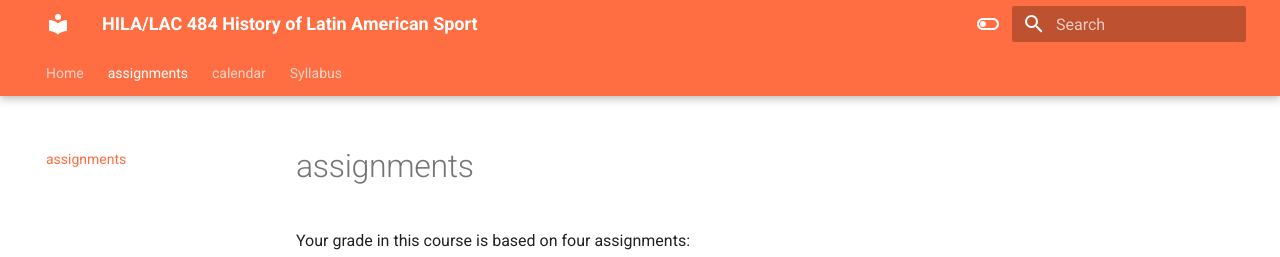
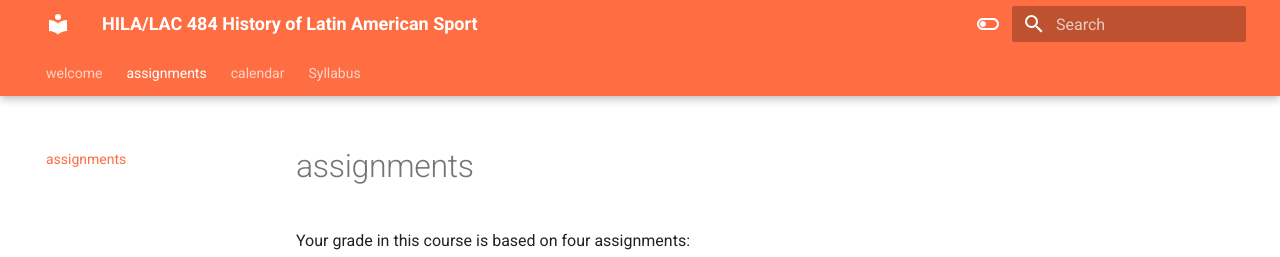
Before and after one commit to chadblack/2023SPORT, an MkDocs documentation site: the page built from docs/Assignments.md, in a window 1280 px wide. Shown: the top 257 px of the page. Built offline with MkDocs 1.6.1 and Material for MkDocs 9.7.7, drawn with Linux system fonts in a browser that asks for light colours.

Commit message:
homepage

```diff
--- a/docs/index.md
+++ b/docs/index.md
@@ -1 +1,6 @@
+---
+hide: toc
+title: welcome
+---
+
 ![[pele-bicicleta.jpg]]
```
